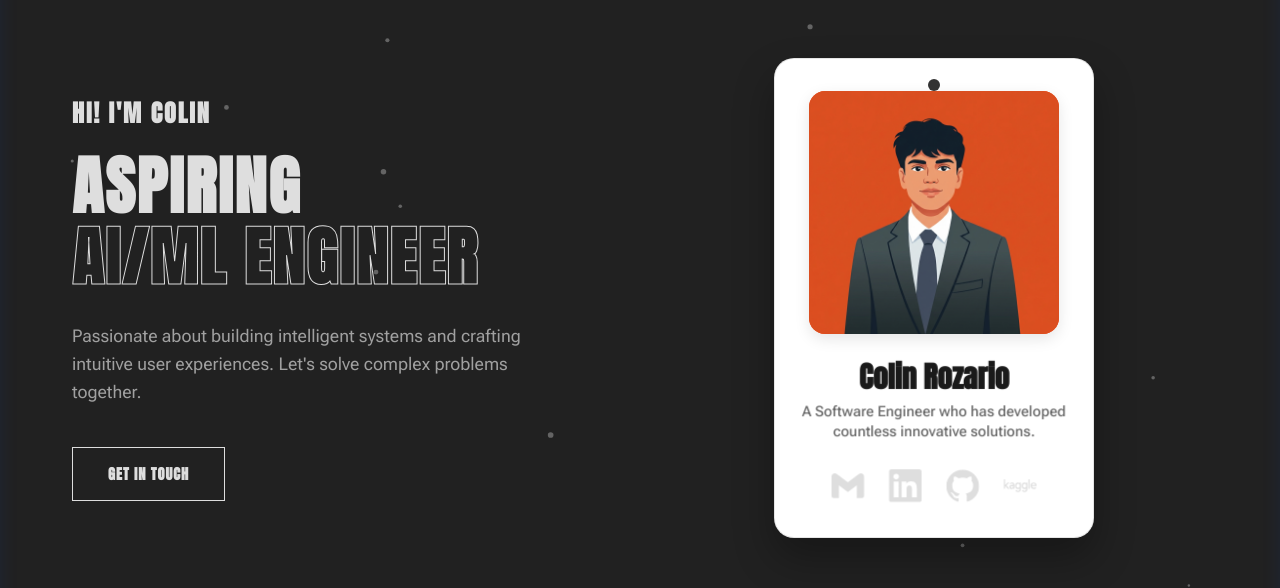
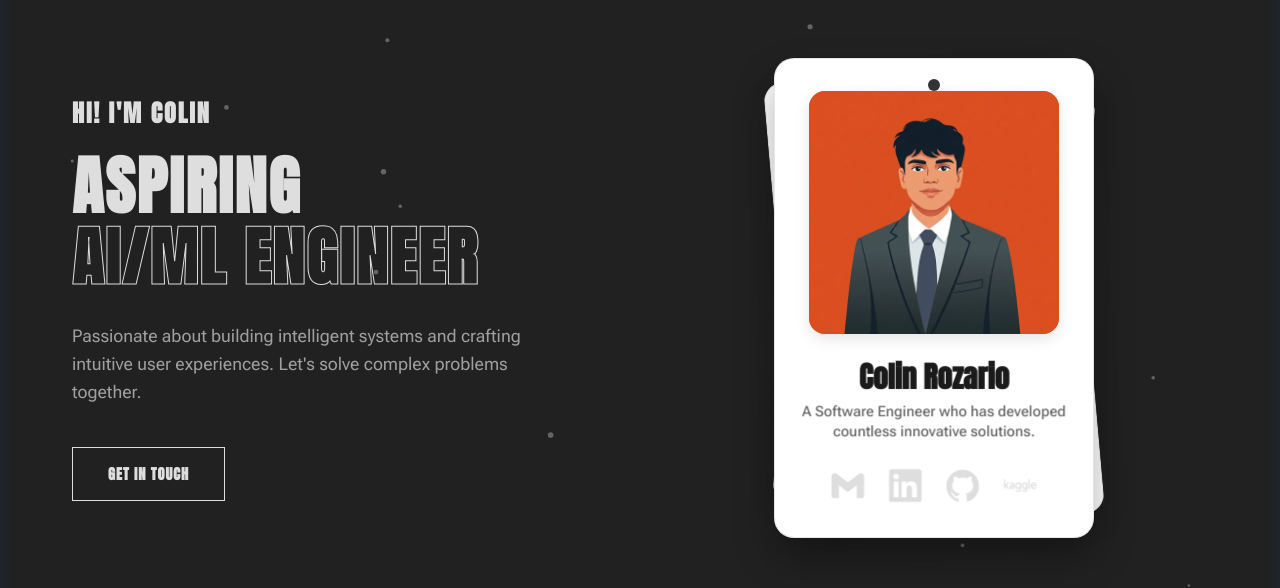
Before and after one commit to colinrozario/portfolio, a React (Vite) app: page / in a window 1280 px wide. Shown: the part 152-740 px from the top of the page. Built offline with nearby package versions, Linux system fonts and the light colour scheme.

Commit message:
feat: Add Experience, ProfileCard, and Contact components, and resume to the portfolio.

```diff
--- a/src/components/Contact.jsx
+++ b/src/components/Contact.jsx
@@ -51,7 +51,7 @@ const Contact = () => {
                 <div className="contact-left">
                     <h2 className="section-header font-display">LET'S WORK <br /><span className="text-accent">TOGETHER</span></h2>
                     <p className="contact-desc">
-                        Have a project in mind? I'm always open to discussing new opportunities in AI, Machine Learning, and Web Development.
+                        Have a project in mind or just want to say Hi? I'm always open to discussing new opportunities in AI, Machine Learning, and Web Development.
                     </p>
                     <div className="social-links">
                         <a href="https://github.com/colinrozario" className="social-icon" target="_blank" rel="noopener noreferrer"><FaGithub /></a>
--- a/src/components/Experience.jsx
+++ b/src/components/Experience.jsx
@@ -7,14 +7,14 @@ const Experience = () => {
         {
             id: 1,
             role: 'Software Engineer-INTERN',
-            company: 'ivPRO Technologies, Coimbatore',
+            company: 'ivPRO Technologies, Coimbatore,TN, India',
             period: 'December 2025 - Present',
             description: 'Built real-time AI surveillance systems for CCTV/NVR pipelines using YOLO and RTSP.\nFocused on improving detection accuracy, reducing false alerts, and deploying scalable inference APIs.'
         },
         {
             id: 2,
             role: 'AI/ML- INTERN',
-            company: 'SolutionChamps Technologies, Coimbatore',
+            company: 'SolutionChamps Technologies, Coimbatore,TN, India',
             period: 'April 2025 - June 2025',
             description: "Worked end-to-end on computer vision and NLP systems for wildlife, fire, and threat detection.\nBuilt robust data pipelines, fine-tuned models, and deployed real-time AI solutions."
         }
--- a/src/components/ProfileCard.jsx
+++ b/src/components/ProfileCard.jsx
@@ -38,24 +38,46 @@ const ProfileCard = () => {
 
     // Shuffle Variants
     const containerVariants = {
-        rest: {},
+        rest: {
+            transition: {
+                staggerChildren: 0.1
+            }
+        },
         hover: {}
     };
 
     const ghostCard1 = {
+        intro: {
+            y: -500,
+            opacity: 0,
+            rotate: 0,
+            x: 0,
+        },
         rest: {
             rotate: -5,
             x: 0,
             y: 0,
             scale: 0.95,
-            opacity: 0
+            opacity: 1, // Visible at rest
+            transition: {
+                type: 'spring',
+                stiffness: 50,
+                damping: 15,
+                delay: 0.5 // Wait for main card
+            }
+        },
+        // Dramatic shuffle effect before resting
+        shuffle: {
+            x: -120, // Fan out left
+            rotate: -20,
+            transition: { duration: 0.4, type: 'spring' }
         },
         hover: {
             rotate: -12,
             x: -40,
             y: 10,
             scale: 0.95,
-            opacity: 0.6,
+            opacity: 0.6, // Slight fade on hover
             transition: {
                 duration: 0.4,
                 type: 'spring',
@@ -65,12 +87,24 @@ const ProfileCard = () => {
     };
 
     const ghostCard2 = {
+        intro: {
+            y: -500,
+            opacity: 0,
+            rotate: 0,
+            x: 0,
+        },
         rest: {
             rotate: 5,
             x: 0,
             y: 0,
             scale: 0.9,
-            opacity: 0
+            opacity: 1,
+            transition: {
+                type: 'spring',
+                stiffness: 50,
+                damping: 15,
+                delay: 0.6 // Wait for main card
+            }
         },
         hover: {
             rotate: 12,
@@ -87,12 +121,32 @@ const ProfileCard = () => {
         }
     };
 
+    // Main card intro variant
+    const mainCardVariants = {
+        intro: {
+            y: -600,
+            opacity: 0,
+        },
+        rest: {
+            y: 0,
+            opacity: 1,
+            transition: {
+                type: 'spring',
+                stiffness: 60,
+                damping: 12,
+                mass: 1.2
+            }
+        },
+        hover: {}
+    };
+
     return (
         <motion.div
             ref={wrapperRef}
             className="profile-card-wrapper"
             variants={containerVariants}
-            initial="rest"
+            initial="intro"
+            animate="rest"
             whileHover="hover"
             onMouseMove={handleMouseMove}
             onMouseLeave={handleMouseLeave}
@@ -128,6 +182,7 @@ const ProfileCard = () => {
             {/* Main Card */}
             <motion.div
                 className="profile-card"
+                variants={mainCardVariants}
                 style={{
                     rotateX,
                     rotateY,
```
Also changed, not shown: 1 other file (tests, documents, lock files or other folders).
